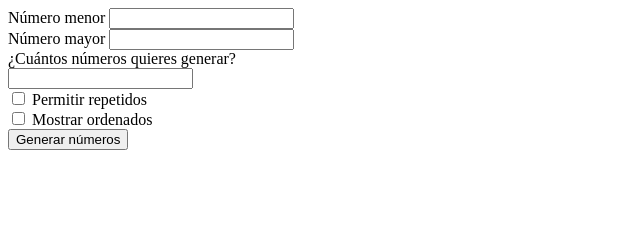
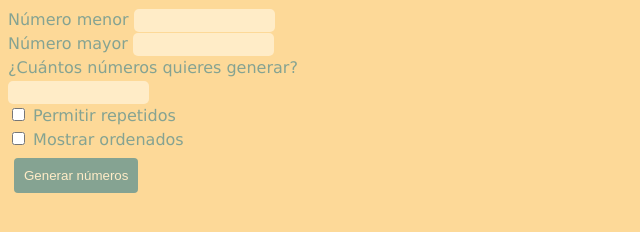
Before and after one commit to Chapa03/JSdaw2, a plain HTML site: page Ejercicios/numericos/2random5.html in a window 1280 px wide. Shown: the whole page, without its empty margins (0-640 px from the left). Drawn offline with Linux system fonts and the light colour scheme.

Commit message:
Arreglado el bucle infinito del ejercicio de numericos 2random5.html. Añadido CSS ligero

```diff
--- /dev/null
+++ b/Ejercicios/numericos/2random5.css
@@ -0,0 +1,25 @@
+body {
+	font-family: 'Verdana';
+	color: #85A392;
+	/*text-shadow: 1px 1px 1px #85A392;*/
+	background-color: #FDD998;
+	line-height: 1.5em;
+}
+
+.entrada {
+	color: #85A392;
+	width: 10em;
+	border: 0px;
+	border-radius: 5px;
+	padding: 4px;
+	background-color: #FFECC7;
+}
+
+.boton {
+	background-color: #85A392;
+	color: #FFECC7;
+	padding: 10px;
+	margin: 6px;
+	border-radius: 4px;
+	border: 0px;
+}
--- a/Ejercicios/numericos/2random5.html
+++ b/Ejercicios/numericos/2random5.html
@@ -4,25 +4,27 @@
 	<meta charset="utf-8">
 	<title></title>
 	<script type="text/javascript" src="2random5.js"></script>
+	<link rel="stylesheet" type="text/css" href="2random5.css">
 </head>
 <body>
 	<label for="menor">Número menor</label>
-	<input type="number" name="menor" id="menor">
+	<input type="number" class="entrada" name="menor" id="menor">
 	<br/>
 	<label for="mayor">Número mayor</label>
-	<input type="number" name="mayor" id="mayor">
+	<input type="number" class="entrada" name="mayor" id="mayor">
 	<br/>
 	<label for="cantidad">¿Cuántos números quieres generar?</label>
 	<br/>
-	<input type="number" name="cantidad" id="cantidad">
+	<input type="number" class="entrada" name="cantidad" id="cantidad">
 	<br/>
-	<input type="checkbox" id="repetidos" name="repetidos" value="repetido">
+	<input type="checkbox" class="chck" id="repetidos" name="repetidos" value="repetido">
 	<label for="repetidos">Permitir repetidos</label>
 	<br/>
-	<input type="checkbox" id="ordenados" name="ordenados" value="ordenado">
+	<input type="checkbox" class="chck" id="ordenados" name="ordenados" value="ordenado">
 	<label for="ordenados">Mostrar ordenados</label>
 	<br/>
-	<button type="button" onclick="generar();">Generar números</button>
+	<button type="button" class="boton" onclick="generar();">Generar números</button>
+	<br/>
 	<br/>
 	<div id="resultado"></div>
 </body>
--- a/Ejercicios/numericos/2random5.js
+++ b/Ejercicios/numericos/2random5.js
@@ -7,16 +7,16 @@ function generar() {
 	var checkRepetidos = document.getElementById("repetidos").checked;
 	var checkOrdenados = document.getElementById("ordenados").checked;
 
-
 	if (min > max) {
 		var aux = min;
 		min = max;
 		max = aux;
 	}
-	if (cant > (max - min) + 1 && !checkRepetidos){
-		alert(cant + " valores no repetidos no entran en un rango de " + (max - min) + " números.");
+	if (cant > (max - min + 1) && !checkRepetidos){
+		alert(cant + " valores no repetidos no entran en un rango de " + (max - min + 1) + " números.");
 	} else {
-		for (var i = 0; i <= cant; i++) {
+		console.log(cant + '  ' + (max - min +1));
+		for (var i = 1; i <= cant; i++) {
 			nuevo = Math.floor((Math.random() * (max - min + 1)) + min);
 			var repe = true;
 
@@ -29,7 +29,7 @@ function generar() {
 					}
 				}
 				if (repe){
-					numeros[i] = nuevo;
+					numeros[numeros.length] = nuevo;
 				} else {
 					i--;
 				}
@@ -39,13 +39,8 @@ function generar() {
 			}
 		}
 	}
-
-
-
-
 	document.getElementById("resultado").innerHTML = numeros;
 }
-
 
 //función de comparación para utilizar con array.sort(comparar)
 //ya que sino, array.sort(), sigue el orden Unicode de Strings
```
Also changed, not shown: 1 other file.
